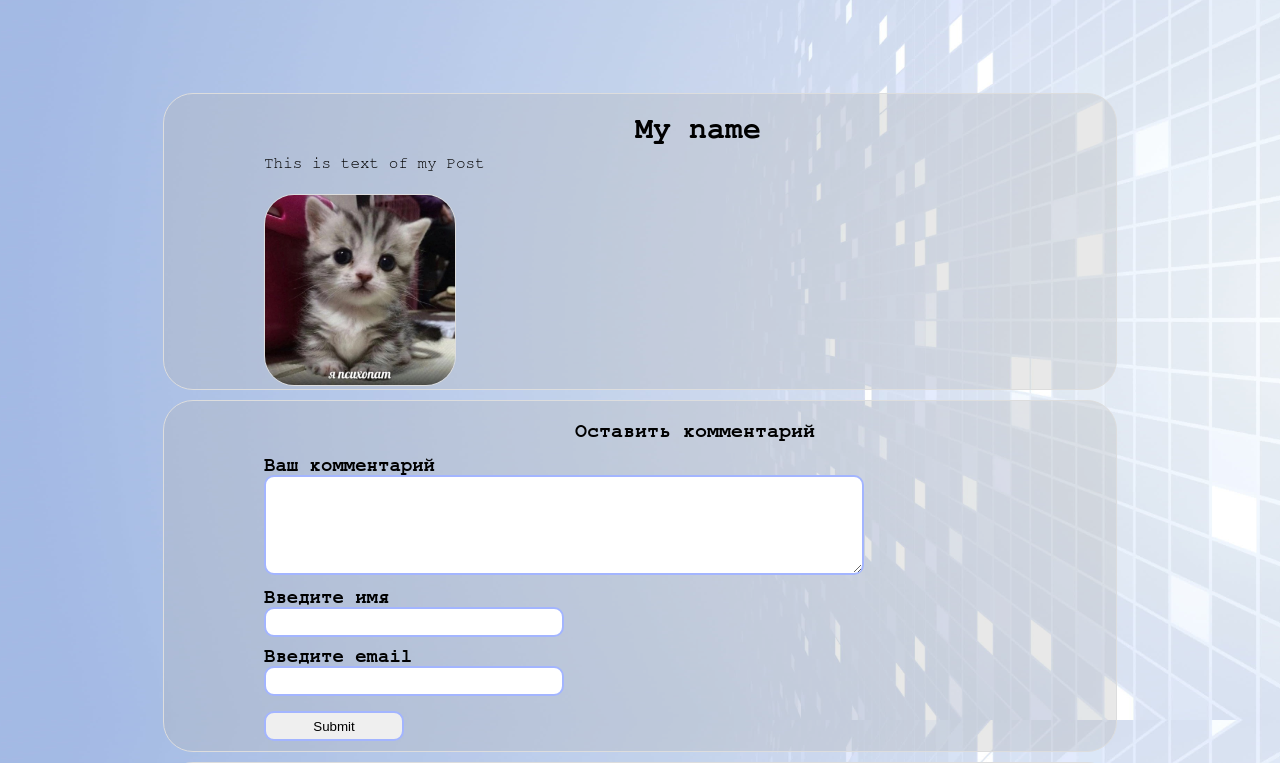
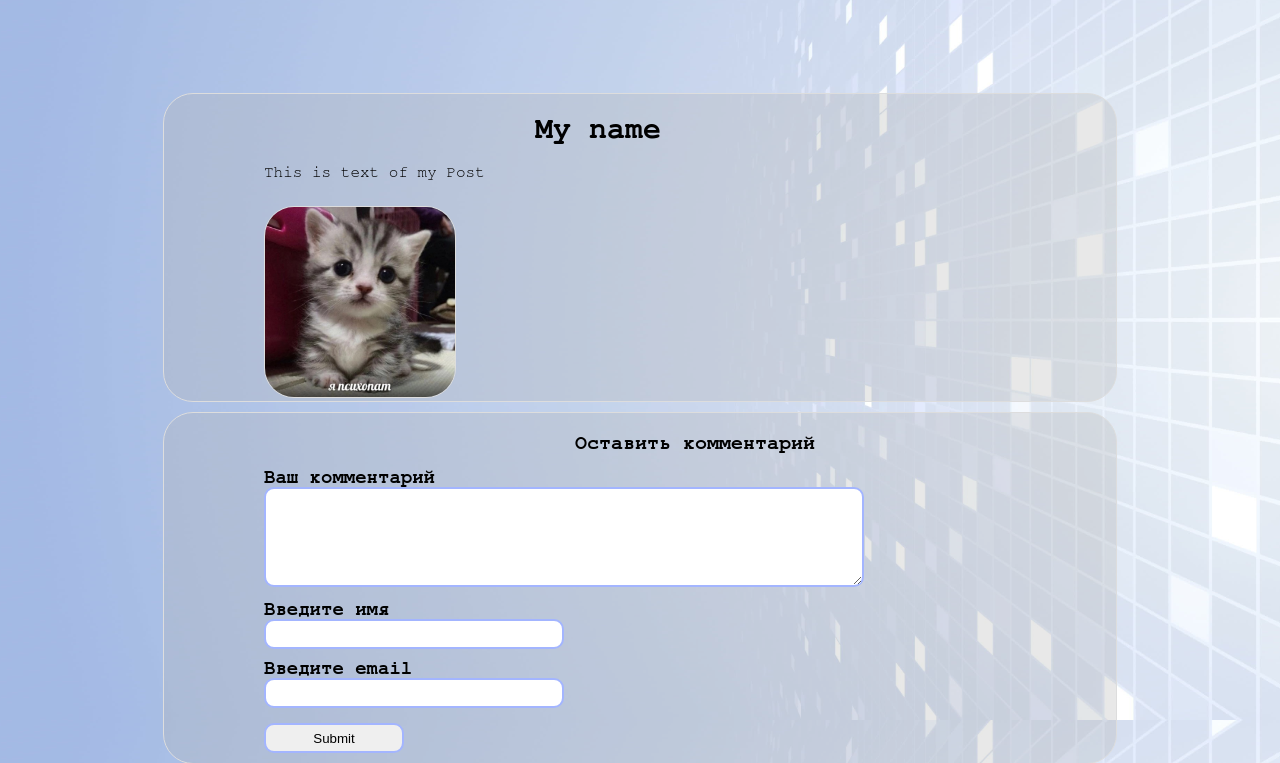
Before and after one commit to yurevms/web_project, a Django app: page /13/ in a window 1280 px wide. Shown: the part 80-843 px from the top of the page. Run offline with Django 5.2, Linux system fonts and the light colour scheme; data comes from the database, SQL or seed files in the repository; both versions use the stored data as it was after the commit.

Commit message:
Готово))))

```diff
--- a/web/static/style/styles.css
+++ b/web/static/style/styles.css
@@ -284,12 +284,11 @@ a:hover{
 .nickname{
     font-size: 15px;
     position: absolute;
-    left: 635px;
+    left: 535px;
 }
 
 .textdetails{
-    position: absolute;
-    margin: 45px 100px 0px 100px;
+    margin: 70px 100px 0px 100px;
 }
 
 .imgdetails img{
@@ -297,7 +296,7 @@ a:hover{
     border-radius: 30px;
     width: auto;
     height: auto;
-    margin: 100px 0px 0px 100px
+    margin: 10px 0px 0px 100px
 }
 
 .form-comment{
```
Also changed, not shown: web/db.sqlite3, web/media/photos/влад_2Gj3apR.jpg (added), web/media/photos/влад_ttSQl2f.jpg (added), web/media/photos/ежик.jpg (added), web/media/photos/кит_уснул.jpg (added), web/media/photos/космос.jpg (added), web/media/photos/ксюша_1Sq8WSx.jpg (added), web/media/photos/ксюша_e1FSv2w.jpg (added), web/media/photos/максим_xeKLMyM.jpg (added), web/media/photos/суслик.jpg (added), web/media/photos/суслик_3NkCKbL.jpg (added).
